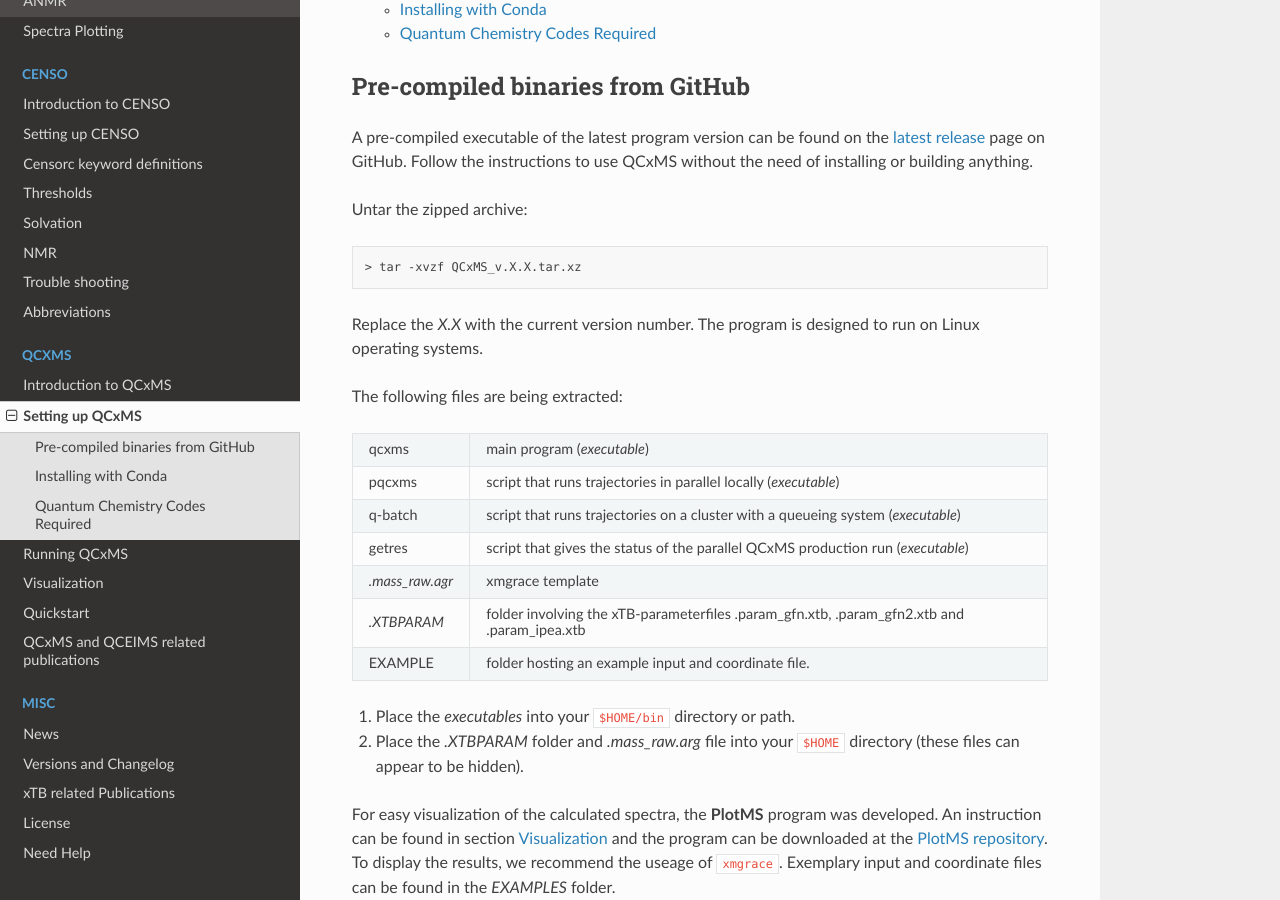
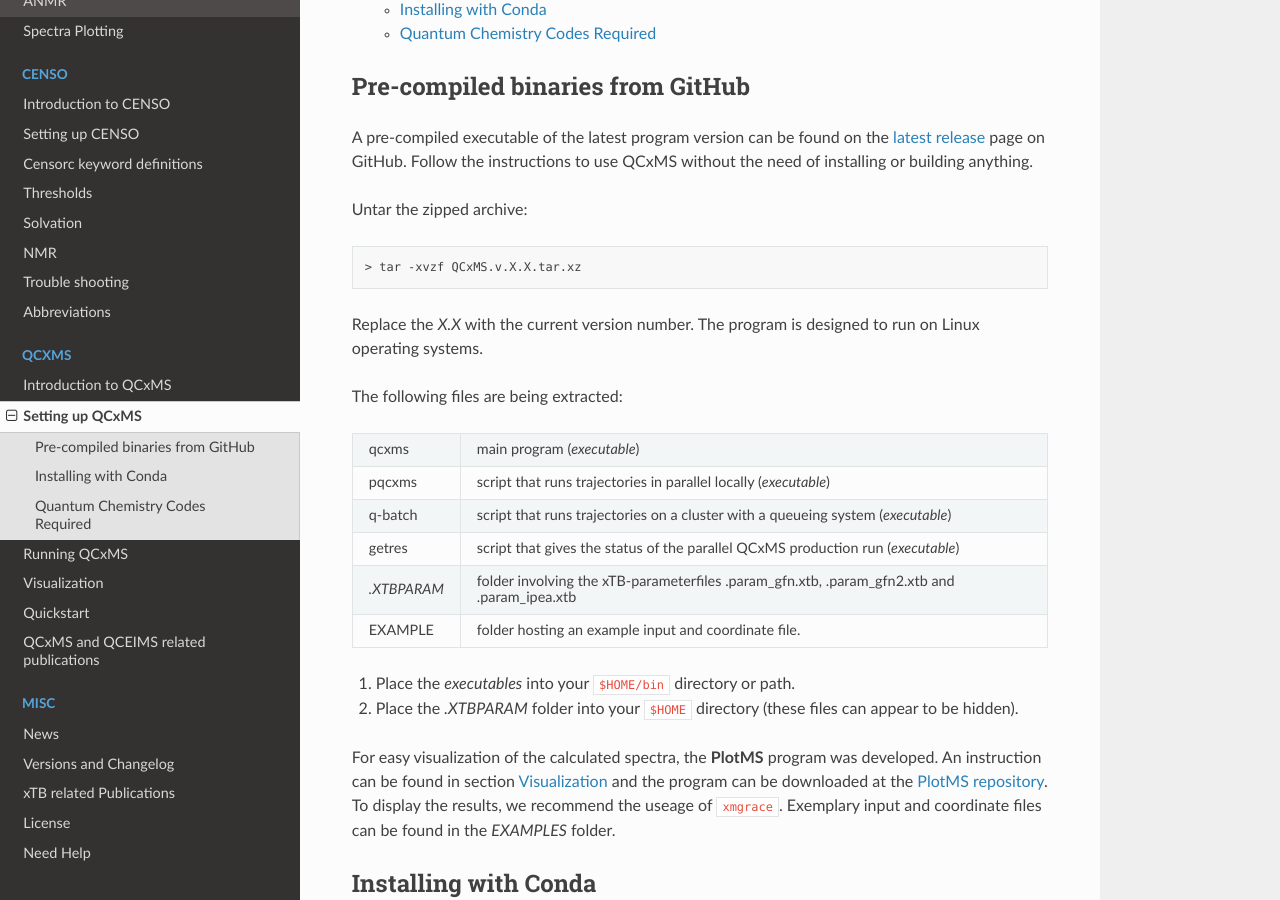
Before and after one commit to grimme-lab/xtb_docs, a Sphinx documentation site: the page built from source/qcxms_doc/qcxms_setup.rst, in a window 1280 px wide and 900 px high, scrolled down 246 px. Built offline with Sphinx 7.4.7 and the Read the Docs theme 2.0.0, drawn with Linux system fonts in a browser that asks for light colours; pages that are not in the unit, such as notebooks, are missing from menus.

```diff
--- a/source/qcxms_doc/qcxms_setup.rst
+++ b/source/qcxms_doc/qcxms_setup.rst
@@ -15,7 +15,7 @@ Untar the zipped archive:
 
 .. code-block:: text
 
-   > tar -xvzf QCxMS_v.X.X.tar.xz
+   > tar -xvzf QCxMS.v.X.X.tar.xz
 
 Replace the *X.X* with the current version number.
 The program is designed to run on Linux operating systems.
@@ -31,8 +31,6 @@ The following files are being extracted:
 +-----------------+----------------------------------------------------------------------------------------------+
 | getres          |  script that gives the status of the parallel QCxMS production run (`executable`)            |
 +-----------------+----------------------------------------------------------------------------------------------+
-| `.mass_raw.agr` |  xmgrace template                                                                            |
-+-----------------+----------------------------------------------------------------------------------------------+
 | `.XTBPARAM`     |  folder involving the xTB-parameterfiles .param_gfn.xtb, .param_gfn2.xtb and .param_ipea.xtb |
 +-----------------+----------------------------------------------------------------------------------------------+
 | EXAMPLE         |  folder hosting an example input and coordinate file.                                        |
@@ -40,7 +38,7 @@ The following files are being extracted:
 
 
 1. Place the `executables` into your ``$HOME/bin`` directory or path.
-2. Place the `.XTBPARAM` folder and `.mass_raw.arg` file into your ``$HOME`` directory (these files can appear to be hidden).
+2. Place the `.XTBPARAM` folder into your ``$HOME`` directory (these files can appear to be hidden).
 
 
 For easy visualization of the calculated spectra, the **PlotMS** program was developed.
```
Also changed, not shown: source/qcxms_doc/qcxms_plot.rst (+11 -1 lines).
